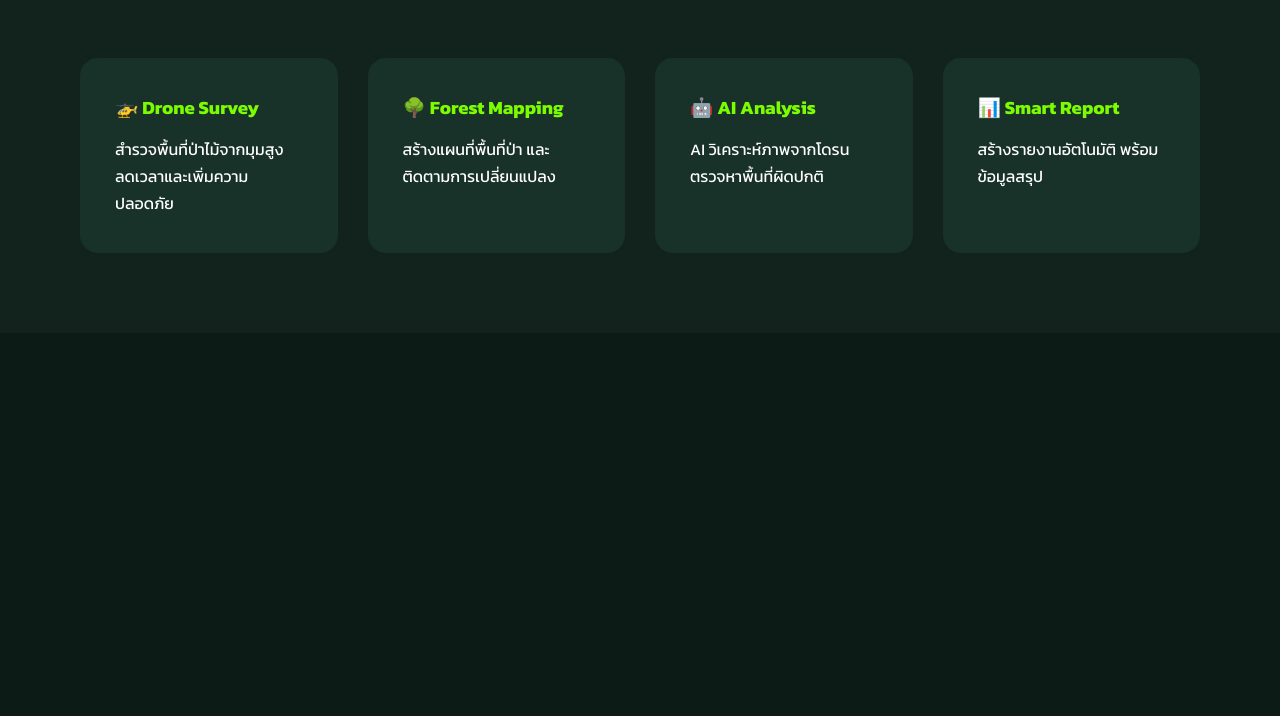
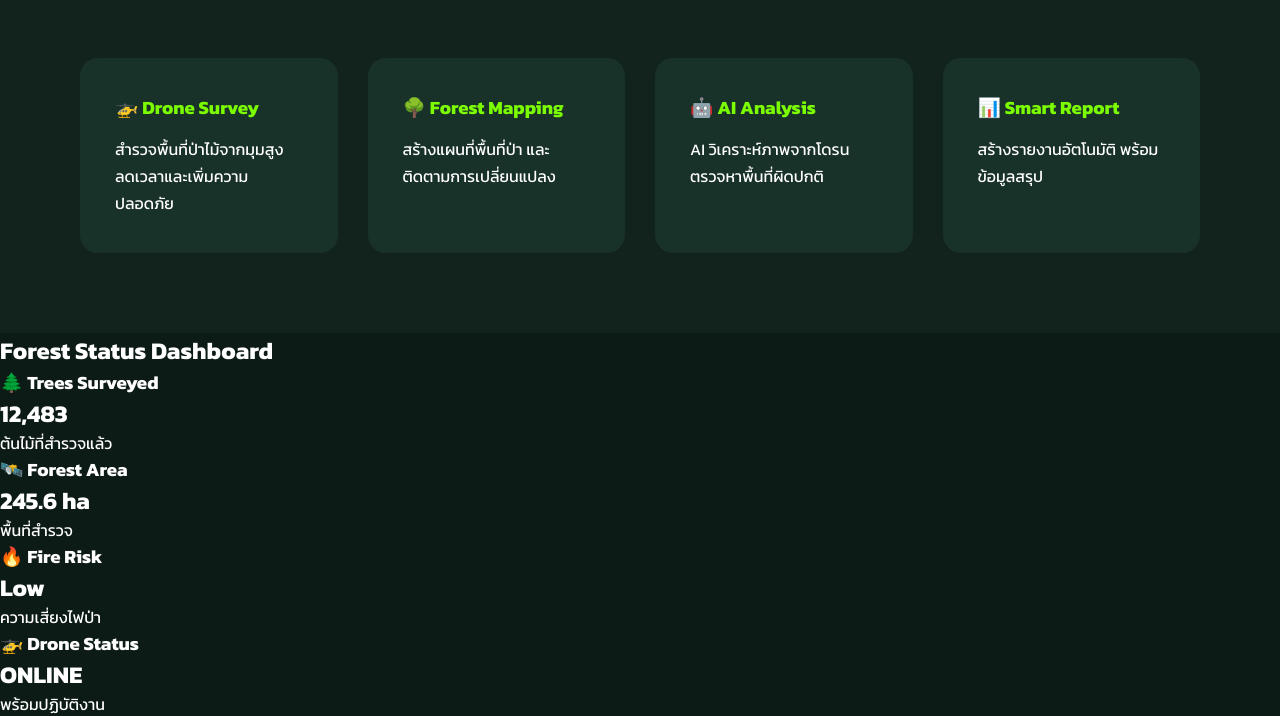
Before and after one commit to ryanliix48/ForestEye, a plain HTML site: page index.html in a window 1280 px wide. Shown: the part 822-1538 px from the top of the page. Before the commit the page ends 1155 px from the top, so only its background shows below. Drawn offline with Linux system fonts and the light colour scheme.

Commit message:
Update index.html

```diff
--- a/index.html
+++ b/index.html
@@ -124,7 +124,55 @@ AI วิเคราะห์ภาพจากโดรน
 </div>
 
 </section>
+<section class="dashboard">
 
+<h2>Forest Status Dashboard</h2>
+
+<div class="dashboard-grid">
+
+<div class="status-card">
+
+<h3>🌲 Trees Surveyed</h3>
+
+<h1>12,483</h1>
+
+<p>ต้นไม้ที่สำรวจแล้ว</p>
+
+</div>
+
+<div class="status-card">
+
+<h3>🛰️ Forest Area</h3>
+
+<h1>245.6 ha</h1>
+
+<p>พื้นที่สำรวจ</p>
+
+</div>
+
+<div class="status-card">
+
+<h3>🔥 Fire Risk</h3>
+
+<h1>Low</h1>
+
+<p>ความเสี่ยงไฟป่า</p>
+
+</div>
+
+<div class="status-card">
+
+<h3>🚁 Drone Status</h3>
+
+<h1>ONLINE</h1>
+
+<p>พร้อมปฏิบัติงาน</p>
+
+</div>
+
+</div>
+
+</section>
 <script src="script.js"></script>
 
 </body>
```
